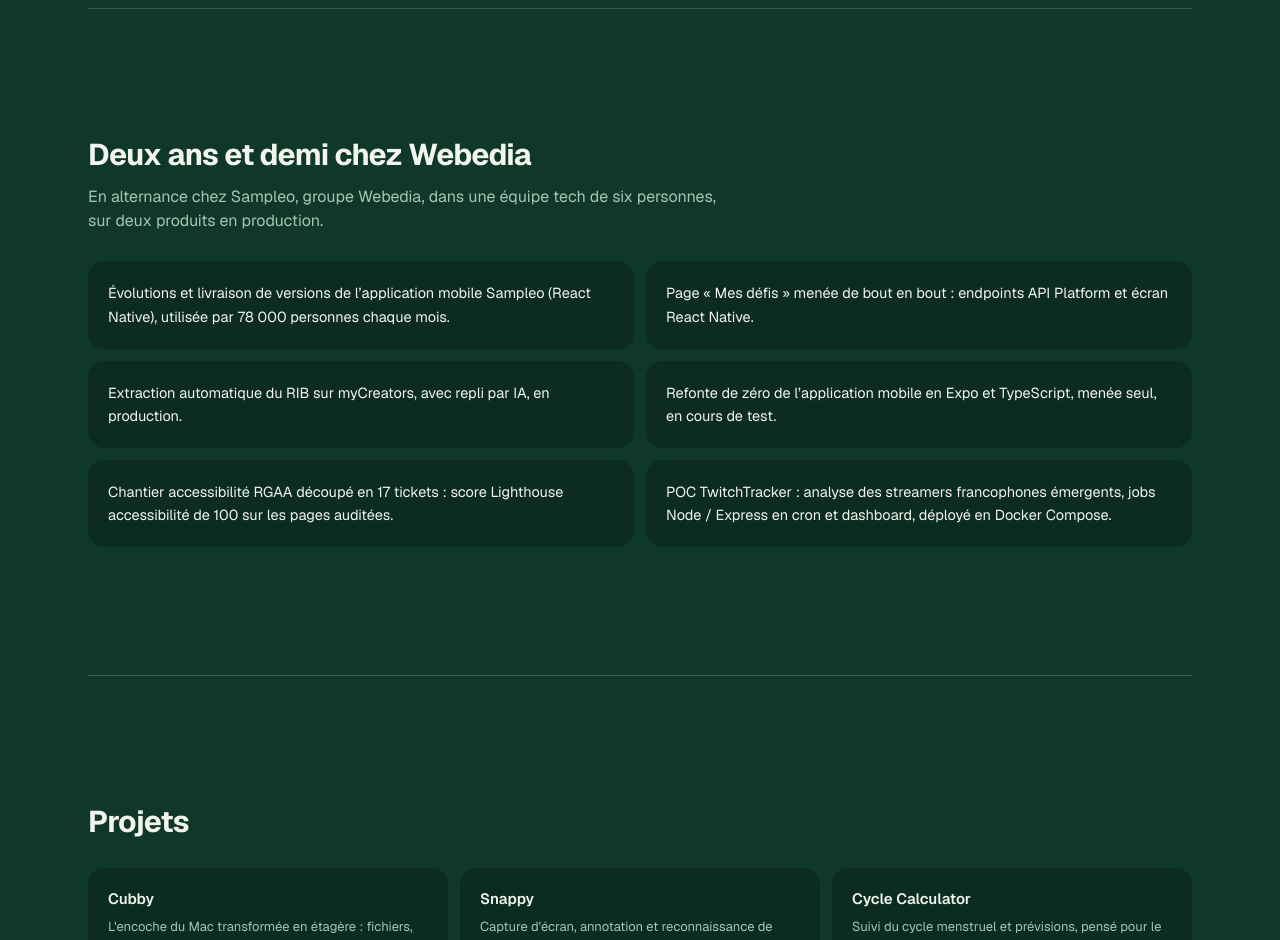
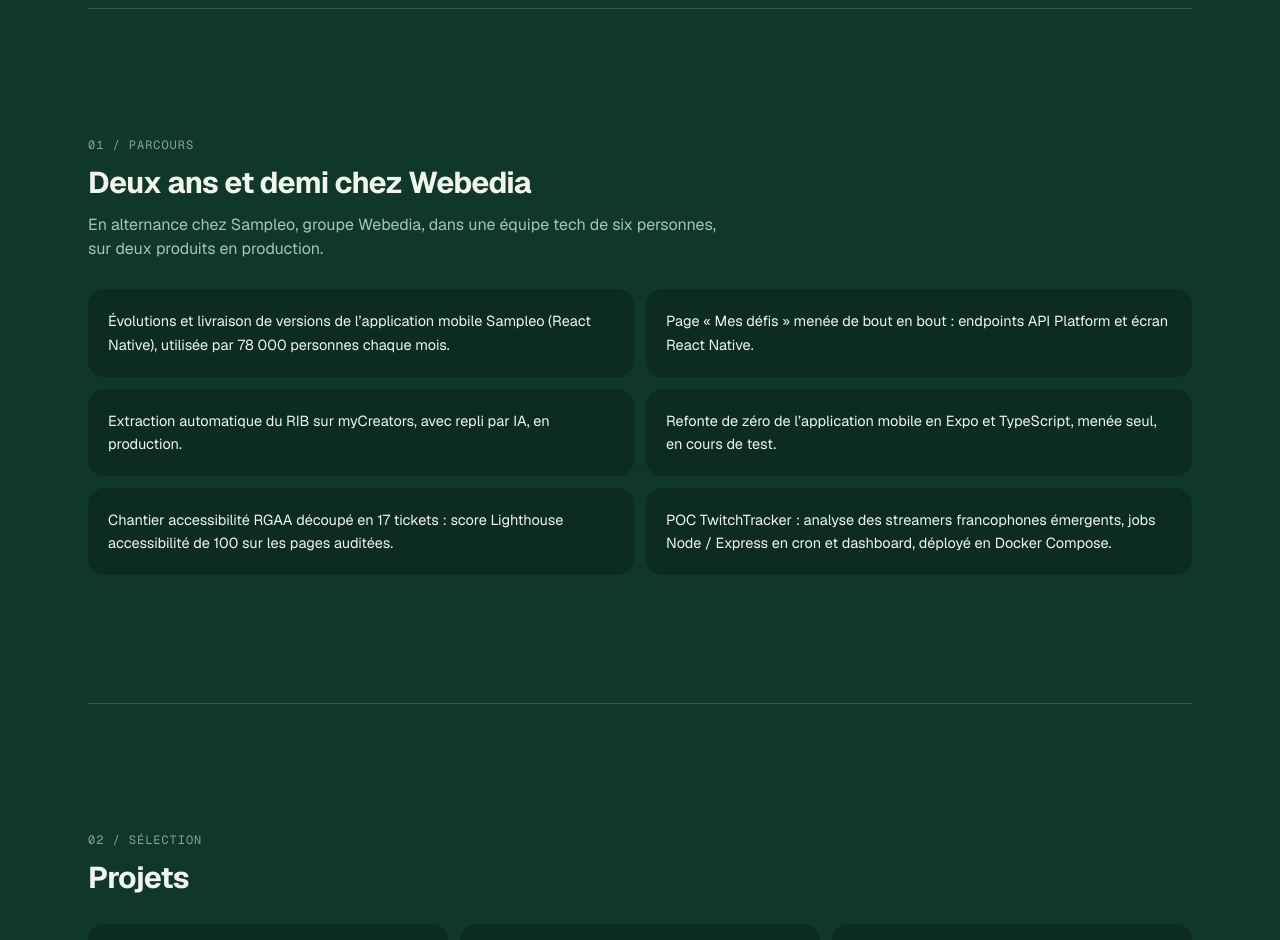
Before and after one commit to ndaen/portfolio, a Next.js app: page / in a window 1280 px wide. Shown: the part 740-1680 px from the top of the page. Built offline with nearby package versions, Linux system fonts and the light colour scheme.

Commit message:
feat: add numbered section markers

```diff
--- a/src/app/page.tsx
+++ b/src/app/page.tsx
@@ -19,7 +19,7 @@
       <Hero />
       <TuilesProduit projets={projets.filter((p) => p.vedette)} />
       <Parcours />
-      <CartesProjets projets={projets} />
+      <CartesProjets projets={projets} repere="02" />
       <Competences groupes={profil.competences} />
     </>
   )
--- a/src/components/CartesProjets.tsx
+++ b/src/components/CartesProjets.tsx
@@ -1,18 +1,22 @@
 import Link from 'next/link'
 import type { Projet } from '@/lib/projets'
+import { RepereSection } from '@/components/RepereSection'
 
 export function CartesProjets({
   projets,
   niveauTitre = 'h2',
+  repere,
 }: {
   projets: Projet[]
   niveauTitre?: 'h1' | 'h2'
+  repere?: string
 }) {
   const Titre = niveauTitre
   const TitreCarte = niveauTitre === 'h1' ? 'h2' : 'h3'
   return (
     <section className="mx-auto max-w-6xl px-4 sm:px-6">
       <div className="border-t border-line py-(--espace-section)">
+        {repere && <RepereSection numero={repere} libelle="Sélection" />}
         <Titre className="text-2xl font-bold tracking-tight sm:text-3xl">Projets</Titre>
         <ul className="mt-7 grid grid-cols-1 gap-3 md:grid-cols-2 lg:grid-cols-3">
           {projets.map((p) => (
--- a/src/components/Competences.tsx
+++ b/src/components/Competences.tsx
@@ -1,9 +1,11 @@
 import type { Profil } from '@/lib/profile'
+import { RepereSection } from '@/components/RepereSection'
 
 export function Competences({ groupes }: { groupes: Profil['competences'] }) {
   return (
     <section className="mx-auto max-w-6xl px-4 sm:px-6">
       <div className="border-t border-line py-(--espace-section)">
+        <RepereSection numero="03" libelle="Outils" />
         <h2 className="text-2xl font-bold tracking-tight sm:text-3xl">Stack</h2>
         <dl className="mt-7 grid gap-x-8 gap-y-5 sm:grid-cols-2">
           {groupes.map((g) => (
--- a/src/components/Parcours.tsx
+++ b/src/components/Parcours.tsx
@@ -1,3 +1,5 @@
+import { RepereSection } from '@/components/RepereSection'
+
 const faits = [
   'Évolutions et livraison de versions de l’application mobile Sampleo (React Native), utilisée par 78 000 personnes chaque mois.',
   'Page « Mes défis » menée de bout en bout : endpoints API Platform et écran React Native.',
@@ -11,6 +13,7 @@
   return (
     <section id="parcours" className="mx-auto max-w-6xl scroll-mt-20 px-4 sm:px-6">
       <div className="border-t border-line py-(--espace-section)">
+        <RepereSection numero="01" libelle="Parcours" />
         <h2 className="text-2xl font-bold tracking-tight sm:text-3xl">
           Deux ans et demi chez Webedia
         </h2>
--- /dev/null
+++ b/src/components/RepereSection.tsx
@@ -0,0 +1,12 @@
+/**
+ * Repère numéroté au-dessus d'un titre de section (`01 / Parcours`).
+ * Purement visuel : masqué aux lecteurs d'écran, le titre qui suit reste
+ * le seul intitulé annoncé.
+ */
+export function RepereSection({ numero, libelle }: { numero: string; libelle: string }) {
+  return (
+    <p aria-hidden="true" className="mb-3 font-mono text-xs uppercase tracking-[0.08em] text-meta">
+      {numero} / {libelle}
+    </p>
+  )
+}
```
